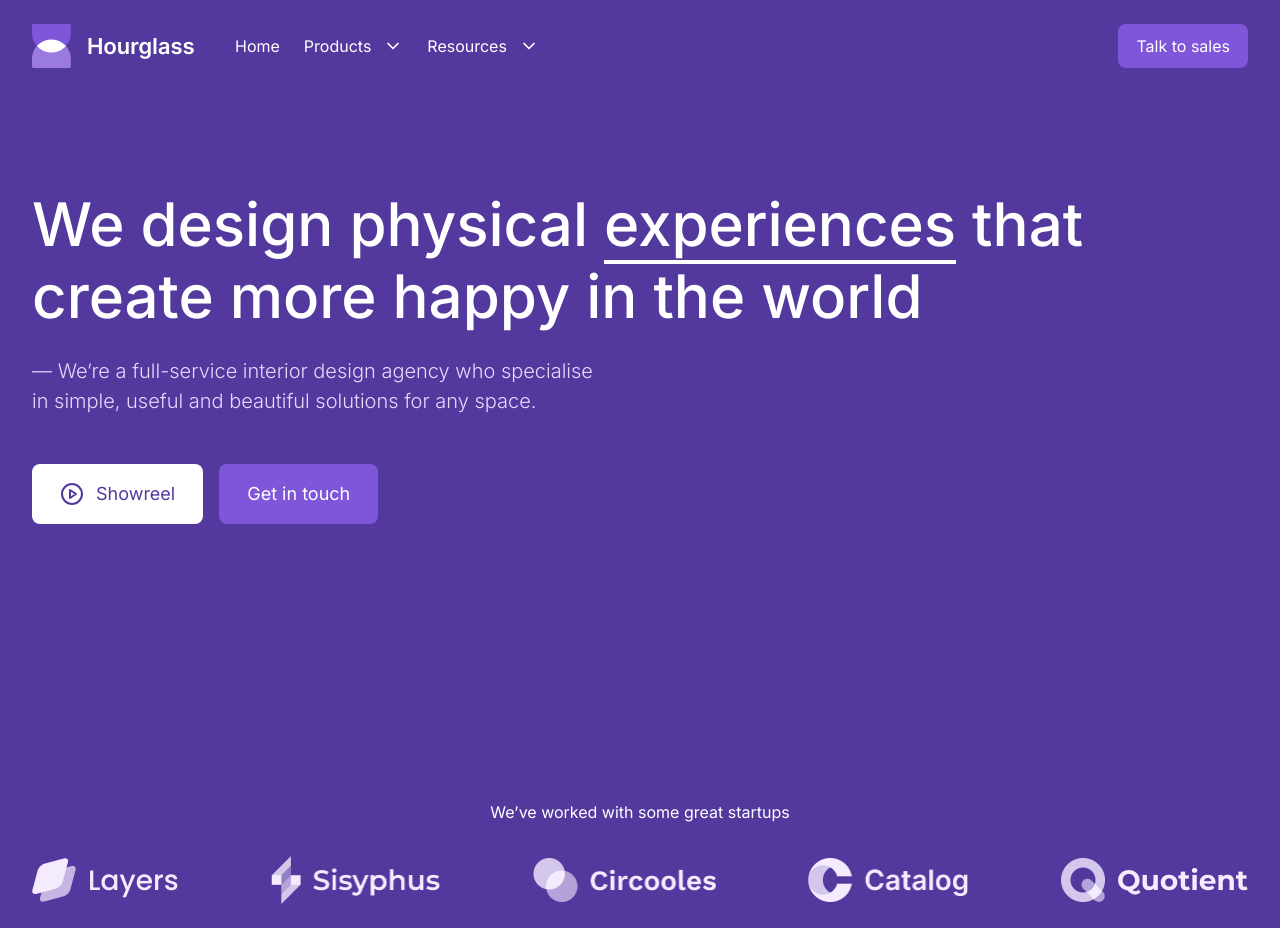
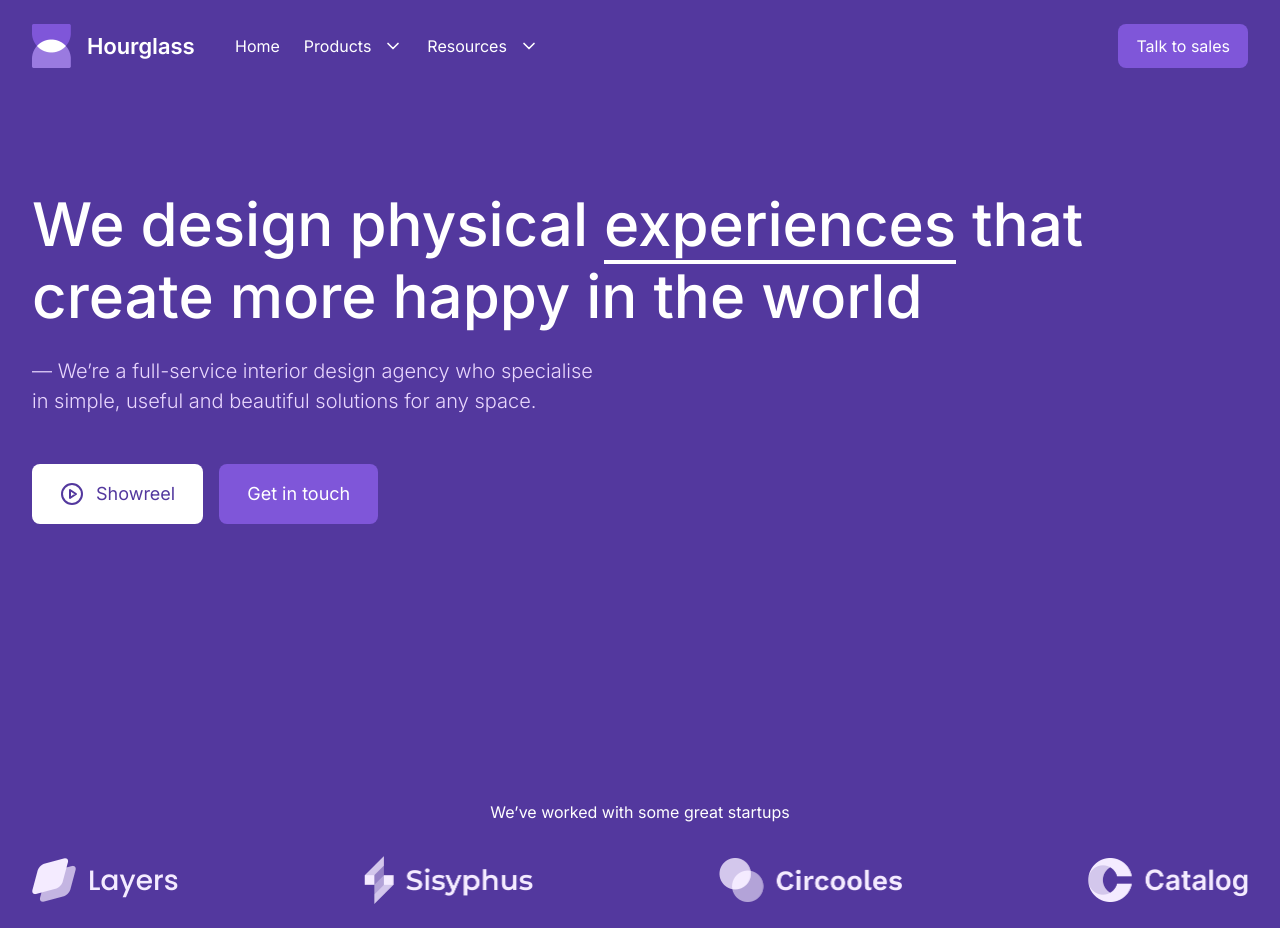
Before and after one commit to anshpayal/Hourglass-landing-page, a React (Vite) app: page / in a window 1280 px wide. Shown: the top 928 px of the page. Built offline with nearby package versions, Linux system fonts and the light colour scheme.

Commit message:
fix layout for medium size device

```diff
--- a/src/components/SocialProofSection.jsx
+++ b/src/components/SocialProofSection.jsx
@@ -6,7 +6,7 @@ const SocialProofSection = () => {
     <div className="bg-[#53389E] text-center pb-24 px-1 sm:px-4 mx-auto">
       <div className=" container mx-auto flex flex-col gap-y-[32px] px-4">
         <p className="text-white font-inter">We&rsquo;ve worked with some great startups</p>
-        <div className="grid grid-cols-2 gap-y-4 gap-x-8 justify-center items-center md:flex md:flex-wrap md:justify-center lg:justify-between">
+        <div className="grid grid-cols-2 gap-y-4 gap-x-8 justify-center items-center md:flex md:flex-wrap md:justify-center md:gap-x-24 md:gap-y-6 lg:justify-between">
           <img src={CompanyLogo1} alt="company-logo-1" className="w-[109.5px] h-[36px] sm:w-[146px] sm:h-[48px]" />
           <img src={CompanyLogo2} alt="company-logo-2" className="w-[126.75px] h-[36px] sm:w-[169px] sm:h-[48px]" />
           <img src={CompanyLogo3} alt="company-logo-3" className="w-[137.25px] h-[36px] sm:w-[183px] sm:h-[48px]" />
```
